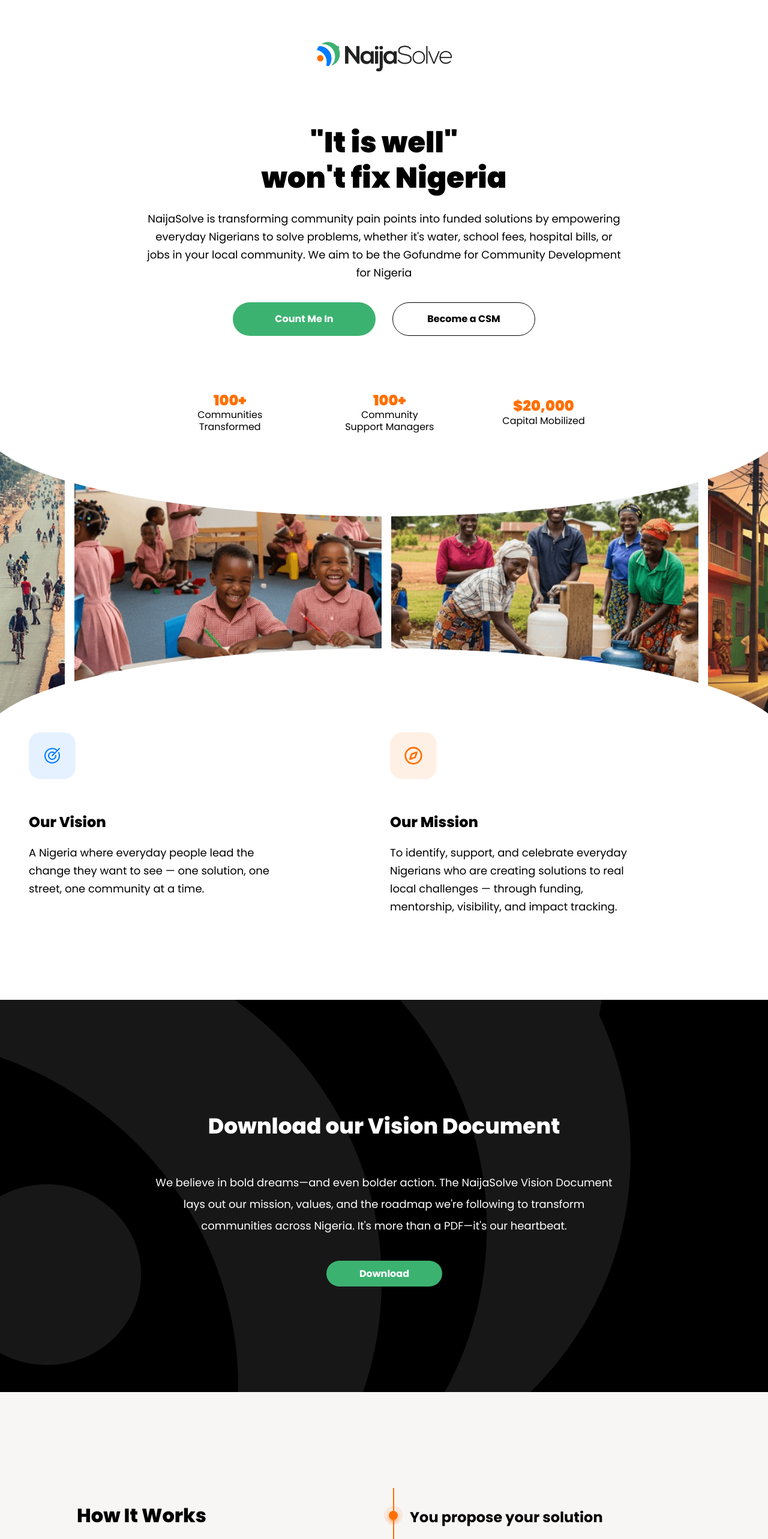
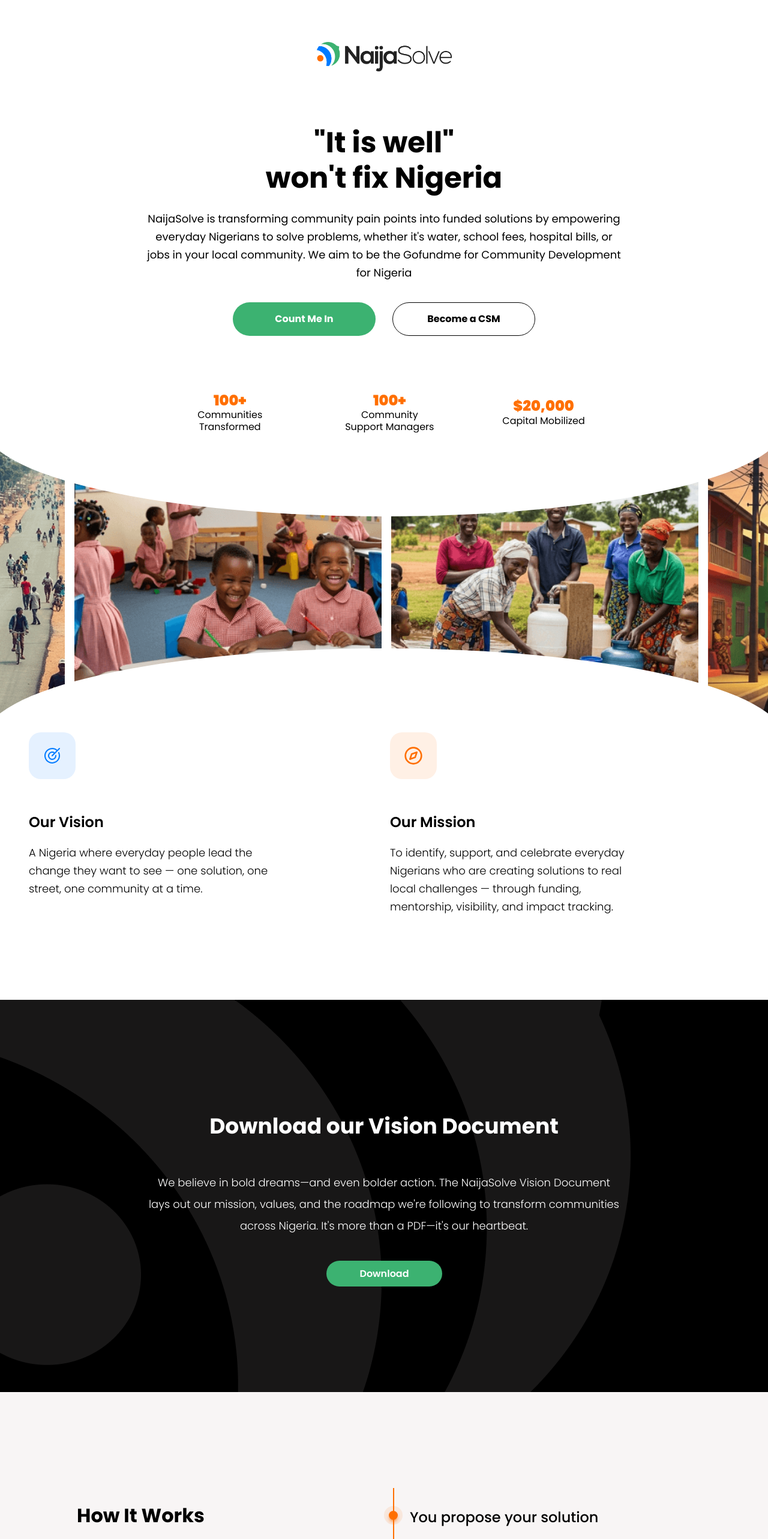
Before and after one commit to ayowayne123/naijasolve, a Next.js app: page / in a window 1280 px wide. Shown: the top 2566 px of the page at 60% size. Built offline with nearby package versions, Linux system fonts and the light colour scheme.

Commit message:
fix: updated the font-weights

```diff
--- a/app/styles/download.module.scss
+++ b/app/styles/download.module.scss
@@ -17,13 +17,13 @@
   }
 
   h4 {
-    font-weight: 800;
+    font-weight: 700;
     font-size: 24px;
     line-height: 200%;
     text-align: center;
 
     @include respond-lg {
-      font-weight: 800;
+      font-weight: 700;
       font-size: 36px;
       line-height: 200%;
       letter-spacing: 0%;
@@ -33,7 +33,7 @@
 
   p {
     text-align: center;
-    font-weight: 400;
+    font-weight: 300;
     font-size: 18px;
     line-height: 200%;
     @include respond-lg {
@@ -48,7 +48,7 @@
   }
 
   .button {
-    font-weight: 700;
+    font-weight: 600;
     letter-spacing: 0%;
     text-transform: capitalize;
     background-color: $green;
--- a/app/styles/empower.module.scss
+++ b/app/styles/empower.module.scss
@@ -19,7 +19,7 @@
   }
 
   p {
-    font-weight: 400;
+    font-weight: 300;
     margin: 20px 0;
 
     line-height: 200%;
@@ -29,7 +29,7 @@
     }
   }
   h4 {
-    font-weight: 800;
+    font-weight: 700;
     font-size: 24px;
     max-width: 360px;
     line-height: 150%;
@@ -115,7 +115,7 @@
   position: relative;
 
   h4 {
-    font-weight: 400;
+    font-weight: 300;
 
     font-size: 24px;
     line-height: 200%;
@@ -123,7 +123,7 @@
   }
 
   p {
-    font-weight: 800;
+    font-weight: 700;
     font-size: 18px;
     line-height: 160%;
     letter-spacing: 0%;
--- a/app/styles/hero.module.scss
+++ b/app/styles/hero.module.scss
@@ -12,7 +12,7 @@
   @include flex-center;
   flex-direction: column;
   gap: 1px;
-  font-weight: 900;
+  font-weight: 700;
   font-size: 54px;
   line-height: 131%;
   letter-spacing: 0%;
@@ -20,7 +20,7 @@
   margin: 60px auto 0;
 
   @include respond-md {
-    max-width: 396px;
+    max-width: 426px;
     margin: 50px auto 0;
     font-size: 48px;
     line-height: 120%;
--- a/app/styles/highlights.module.scss
+++ b/app/styles/highlights.module.scss
@@ -28,7 +28,7 @@
   margin-bottom: 72px;
   span {
     display: inline-block;
-    font-weight: 900;
+    font-weight: 800;
     color: $green;
     background-color: rgba($green, 0.1);
     text-transform: uppercase;
@@ -47,7 +47,7 @@
   }
 
   h4 {
-    font-weight: 800;
+    font-weight: 700;
     font-size: 24px;
     text-align: center;
     margin-bottom: 8px;
--- a/app/styles/howItWorks.module.scss
+++ b/app/styles/howItWorks.module.scss
@@ -26,11 +26,11 @@
   }
 
   h4 {
-    font-weight: 800;
+    font-weight: 700;
     font-size: 28px;
 
     @include respond-lg {
-      font-weight: 800;
+      font-weight: 700;
       font-size: 32px;
       line-height: 100%;
       letter-spacing: 0%;
@@ -125,7 +125,7 @@
   padding-left: 35px;
   font-size: 16px;
   color: $text-color;
-  font-weight: 700;
+  font-weight: 500;
   @include respond-lg {
     max-width: 480px;
   }
--- a/app/styles/vision.module.scss
+++ b/app/styles/vision.module.scss
@@ -18,7 +18,7 @@
 
 .card {
   p {
-    font-weight: 400;
+    font-weight: 300;
     font-size: 18px;
     line-height: 30px;
     letter-spacing: 0%;
@@ -61,7 +61,7 @@
 }
 
 .title {
-  font-weight: 800;
+  font-weight: 600;
   font-size: 24px;
   line-height: 100%;
   letter-spacing: 0%;
```
